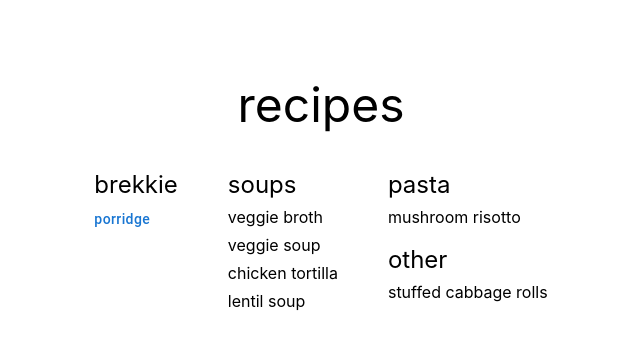
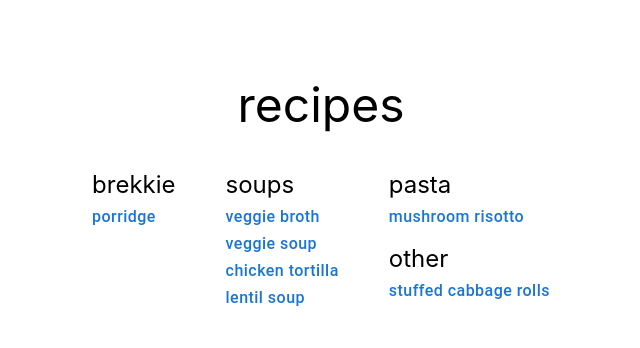
Before and after one commit to gwannemacher/recipes, a React (Create React App) app in the folder client/: page / in a window 1280 px wide. Shown: the top 348 px of the page, without its empty margins (319-959 px from the left). Built offline with nearby package versions, Linux system fonts and the light colour scheme.

Commit message:
refactor out recipe link

```diff
--- a/client/src/Home.tsx
+++ b/client/src/Home.tsx
@@ -1,43 +1,17 @@
-import React, { useState } from 'react';
+import React from 'react';
 import { useNavigate } from "react-router-dom";
 
 import Stack from '@mui/material/Stack';
 import Box from '@mui/material/Box';
 import Button from '@mui/material/Button';
-import Checkbox from '@mui/material/Checkbox';
 
-import Recipes, { Category } from './models/recipes.ts';
-import Recipe from './Recipe.tsx';
+import RecipeLink from './RecipeLink.tsx';
 
 const Brekkie = (props) => {
-    const navigate = useNavigate();
-
-    const onClick = () => {
-        navigate('/porridge');
-    };
-
     return (
         <Stack spacing={1} sx={{}}>
             <Box sx={{ fontSize: '1.5em' }}>brekkie</Box>
-            <Box>
-                <Button
-                    onClick={onClick}
-                    variant="text"
-                    sx={{
-                        textTransform: 'lowercase',
-                        padding: '0px',
-                        justifyContent: 'start',
-                        '&.MuiButtonBase-root.MuiButton-root': {
-                            '&:hover': {
-                                backgroundColor: 'transparent',
-                                color: 'MediumPurple'
-                            },
-                        },
-                    }}
-                >
-                    porridge
-                </Button>
-            </Box>
+            <RecipeLink recipeId={'porridge'} />
         </Stack>
     );
 };
@@ -46,10 +20,10 @@ const Soups = () => {
     return (
         <Stack spacing={1}>
             <Box sx={{ fontSize: '1.5em' }}>soups</Box>
-            <Box>veggie broth</Box>
-            <Box>veggie soup</Box>
-            <Box>chicken tortilla</Box>
-            <Box>lentil soup</Box>
+            <RecipeLink recipeId={'veggie-broth'} />
+            <RecipeLink recipeId={'veggie-soup'} />
+            <RecipeLink recipeId={'chicken-tortilla'} />
+            <RecipeLink recipeId={'lentil-soup'} />
         </Stack>
     );
 };
@@ -58,7 +32,7 @@ const Pasta = () => {
     return (
         <Stack spacing={1}>
             <Box sx={{ fontSize: '1.5em' }}>pasta</Box>
-            <Box>mushroom risotto</Box>
+            <RecipeLink recipeId={'mushroom-risotto'} />
         </Stack>
     );
 };
@@ -67,7 +41,7 @@ const Other = () => {
     return (
         <Stack spacing={1} sx={{ paddingTop: '10px' }}>
             <Box sx={{ fontSize: '1.5em' }}>other</Box>
-            <Box>stuffed cabbage rolls</Box>
+            <RecipeLink recipeId={'stuffed-cabbage-rolls'} />
         </Stack>
     );
 };
--- a/client/src/Recipe.tsx
+++ b/client/src/Recipe.tsx
@@ -1,16 +1,15 @@
-import React, { useState } from 'react';
+import React from 'react';
 import { useParams } from "react-router-dom";
 
 import Stack from '@mui/material/Stack';
 import Box from '@mui/material/Box';
-import Button from '@mui/material/Button';
 import Checkbox from '@mui/material/Checkbox';
 
 import Recipes, { Category } from './models/recipes.ts';
 
 const Recipe = (props) => {
     const params = useParams();
-    const filtered = Recipes.filter((x) => x.name === params.recipeId);
+    const filtered = Recipes.filter((x) => x.id === params.recipeId);
     const recipe = filtered.length > 0 ? filtered[0] : {};
 
     const Ingredients = () => {
@@ -25,7 +24,7 @@ const Recipe = (props) => {
                 >
                     ingredients
                 </Box>
-                {recipe.ingredients.map((x) => (
+                {recipe.ingredients?.map((x) => (
                     <Stack direction="row" sx={{ alignItems: 'center' }}>
                         <Checkbox />
                         {x}
@@ -47,7 +46,7 @@ const Recipe = (props) => {
                 >
                     instructions
                 </Box>
-                {recipe.instructions.map((x) => (
+                {recipe.instructions?.map((x) => (
                     <Stack direction="row" sx={{ alignItems: 'center' }}>
                         <Checkbox />
                         {x}
--- /dev/null
+++ b/client/src/RecipeLink.tsx
@@ -0,0 +1,41 @@
+import React from 'react';
+import { useNavigate } from "react-router-dom";
+
+import Button from '@mui/material/Button';
+
+import Recipes from './models/recipes.ts';
+
+const RecipeLink = (props) => {
+    const navigate = useNavigate();
+
+    const onClick = () => {
+        navigate(`/${props.recipeId}`);
+    };
+
+    const filteredRecipesOnId = Recipes.filter((x) => x.id === props.recipeId);
+    const recipe = filteredRecipesOnId.length > 0 ? filteredRecipesOnId[0] : {};
+
+    return (
+        <Button
+            onClick={onClick}
+            variant="text"
+            sx={{
+                textTransform: 'lowercase',
+                padding: '0px',
+                justifyContent: 'start',
+                fontSize: 'unset',
+                lineHeight: 'unset',
+                '&.MuiButtonBase-root.MuiButton-root': {
+                    '&:hover': {
+                        backgroundColor: 'transparent',
+                        color: 'MediumPurple'
+                    },
+                },
+            }}
+        >
+            {recipe.name}
+        </Button>
+    );
+};
+
+export default RecipeLink;
--- a/client/src/models/recipes.ts
+++ b/client/src/models/recipes.ts
@@ -8,6 +8,7 @@ export const Category = {
 const Recipes = [
     {
         name: 'porridge',
+        id: 'porridge',
         category: Category.BREKKIE,
         ingredients: [
             '2/3 cup rolled oats',
@@ -17,7 +18,7 @@ const Recipes = [
             'pinch ground cinnamon',
             'pinch ground nutmeg',
             '2 tablespoons hemp seeds',
-            '1 tablespoon almond butter',
+            '1 tablespoons almond butter',
             '2 teaspoons chia seeds',
             '1/2 teaspoon vanilla extract',
         ],
@@ -31,25 +32,50 @@ const Recipes = [
     },
     {
         name: 'veggie broth',
+        id: 'veggie-broth',
         category: Category.SOUP,
         ingredients: [],
         instructions: [],
     },
     {
         name: 'veggie soup',
+        id: 'veggie-soup',
         category: Category.SOUP,
         ingredients: [],
         instructions: [],
     },
     {
         name: 'chicken tortilla',
+        id: 'chicken-tortilla',
         category: Category.SOUP,
         ingredients: [],
         instructions: [],
     },
     {
         name: 'lentil soup',
+        id: 'lentil-soup',
         category: Category.SOUP,
+        ingredients: [],
+        instructions: [],
+    },
+    {
+        name: 'spinach sausage orzo',
+        id: 'spinach-sausage-orzo',
+        category: Category.SOUP,
+        ingredients: [],
+        instructions: [],
+    },
+    {
+        name: 'mushroom risotto',
+        id: 'mushroom-risotto',
+        category: Category.PASTA,
+        ingredients: [],
+        instructions: [],
+    },
+    {
+        name: 'stuffed cabbage rolls',
+        id: 'stuffed-cabbage-rolls',
+        category: Category.PASTA,
         ingredients: [],
         instructions: [],
     },
```
